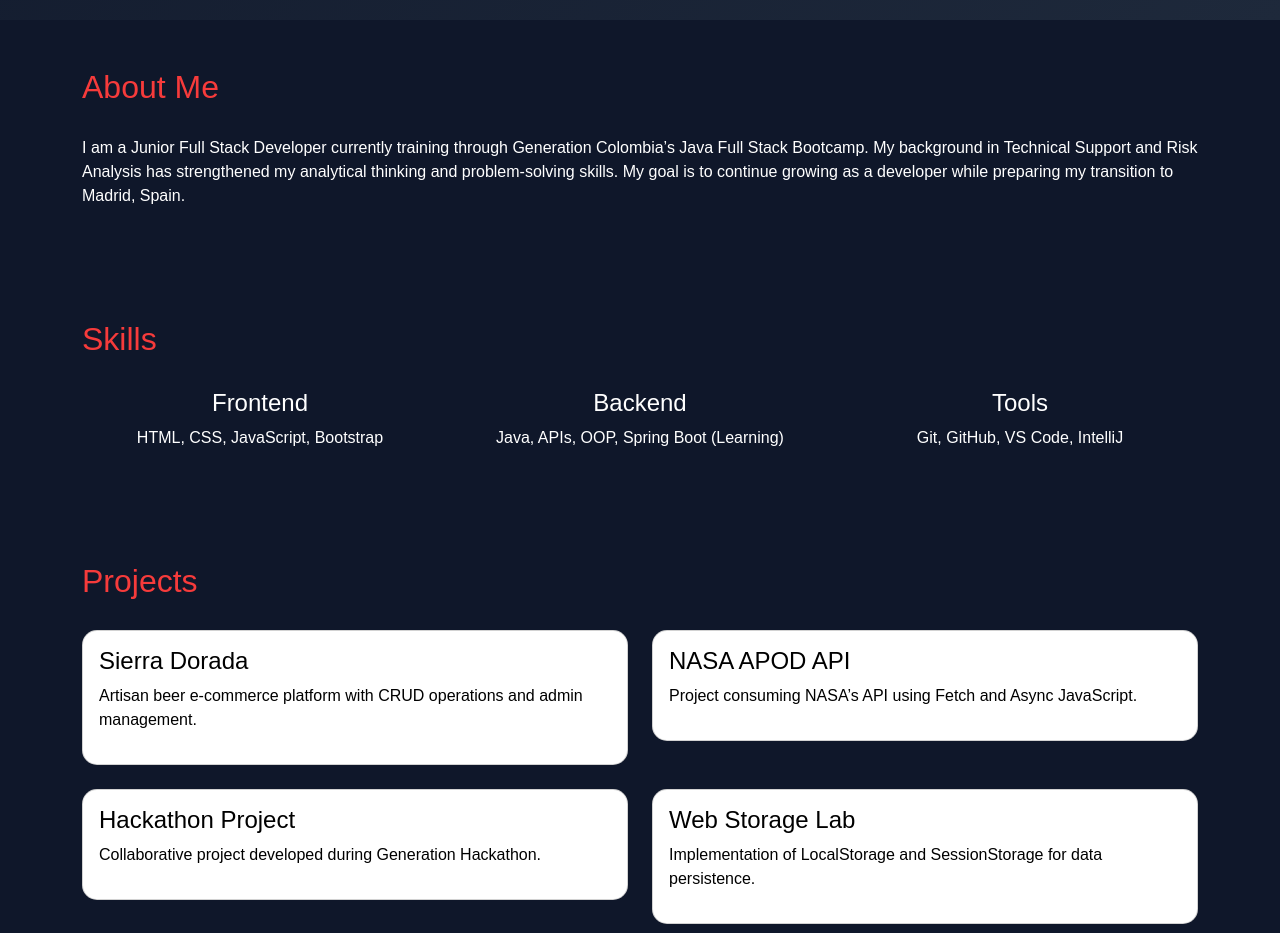
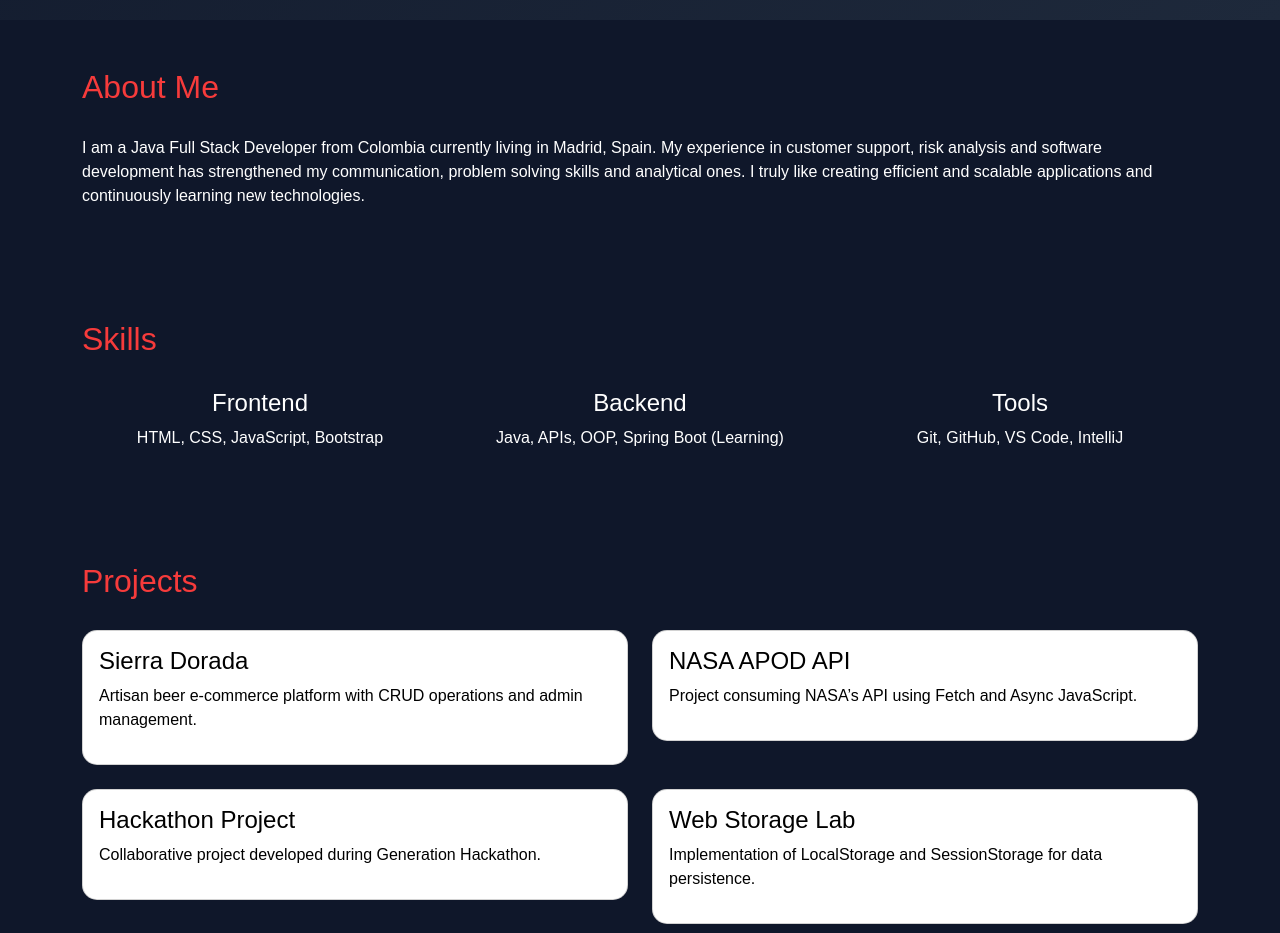
Before and after one commit to Deracz/Juanes-Portafolio, a plain HTML site: page index.html in a window 1280 px wide. Shown: the part 780-1713 px from the top of the page. Drawn offline with nearby package versions, Linux system fonts and the light colour scheme.

Commit message:
Actualizaciones Portafolio

```diff
--- a/index.html
+++ b/index.html
@@ -56,11 +56,12 @@
     <section id="about" class="container py-5">
         <h2>About Me</h2>
         <p>
-            I am a Junior Full Stack Developer currently training through Generation Colombia’s Java Full Stack
-            Bootcamp.
-            My background in Technical Support and Risk Analysis has strengthened my analytical thinking and
-            problem-solving skills.
-            My goal is to continue growing as a developer while preparing my transition to Madrid, Spain.
+            I am a Java Full Stack Developer from Colombia currently living in Madrid, Spain.
+
+            My experience in customer support, risk analysis and software development has strengthened my communication,
+            problem solving skills and analytical ones.
+
+            I truly like creating efficient and scalable applications and continuously learning new technologies.
         </p>
     </section>
 
```
